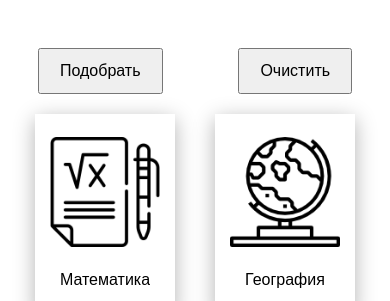
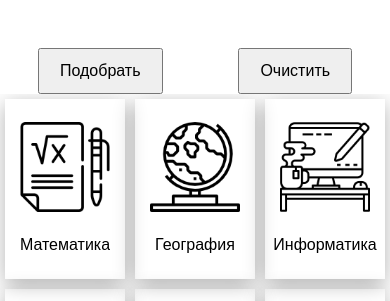
Before and after one commit to egrqwn/schoolProject, a website with bundled scripts: page index.html in a window 390 px wide. Shown: the part 471-772 px from the top of the page. Built offline with nearby package versions, Linux system fonts and the light colour scheme; files whose address does not match are found by name.

Commit message:
update adaptiv

```diff
--- a/style/style.css
+++ b/style/style.css
@@ -85,14 +85,14 @@
     }
 
     .subject {
-        height: 110px;
-        width: 110px;
-
+        height: 90px;
+        width: 90px;
     }
 
     .icon-subject {
-        height: 200px;
-        width: 140px;
+        height: 180px;
+        width: 120px;
+        margin: 5px;
     }
 
     .prof {
```
